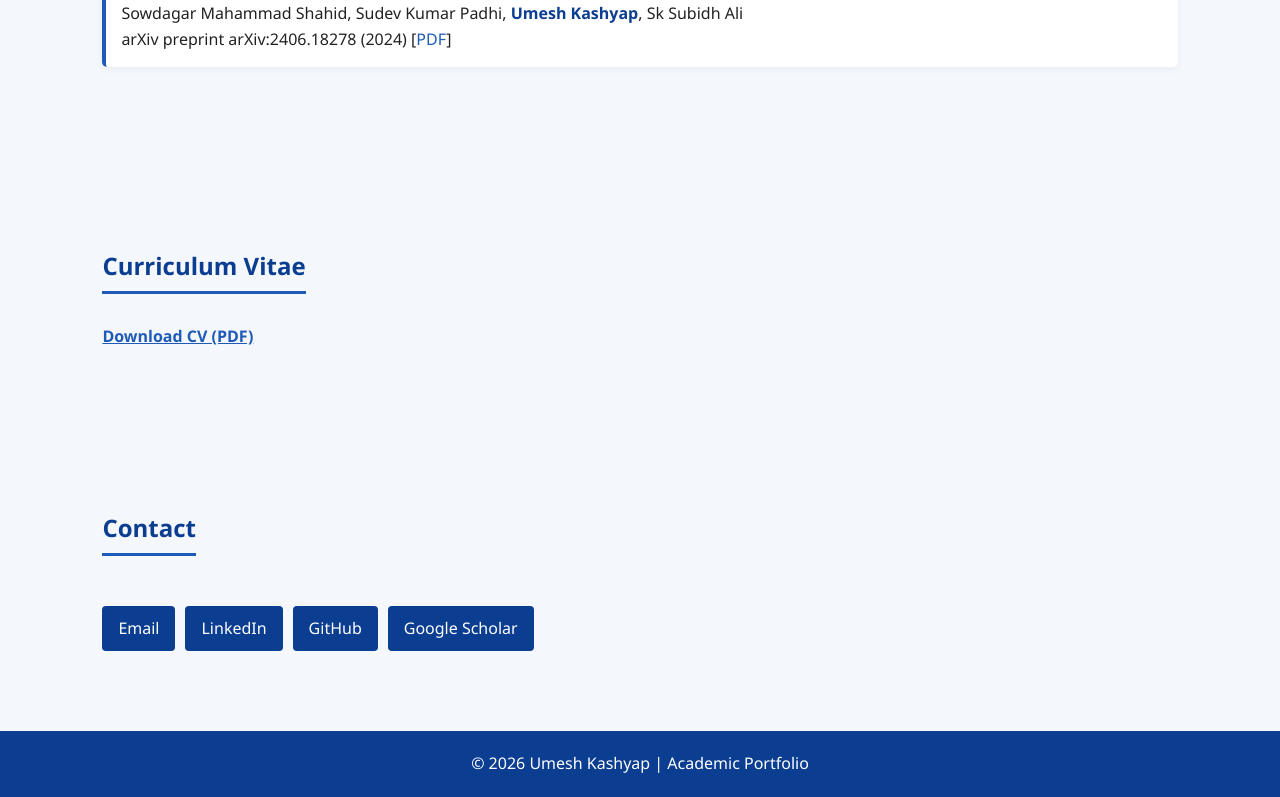
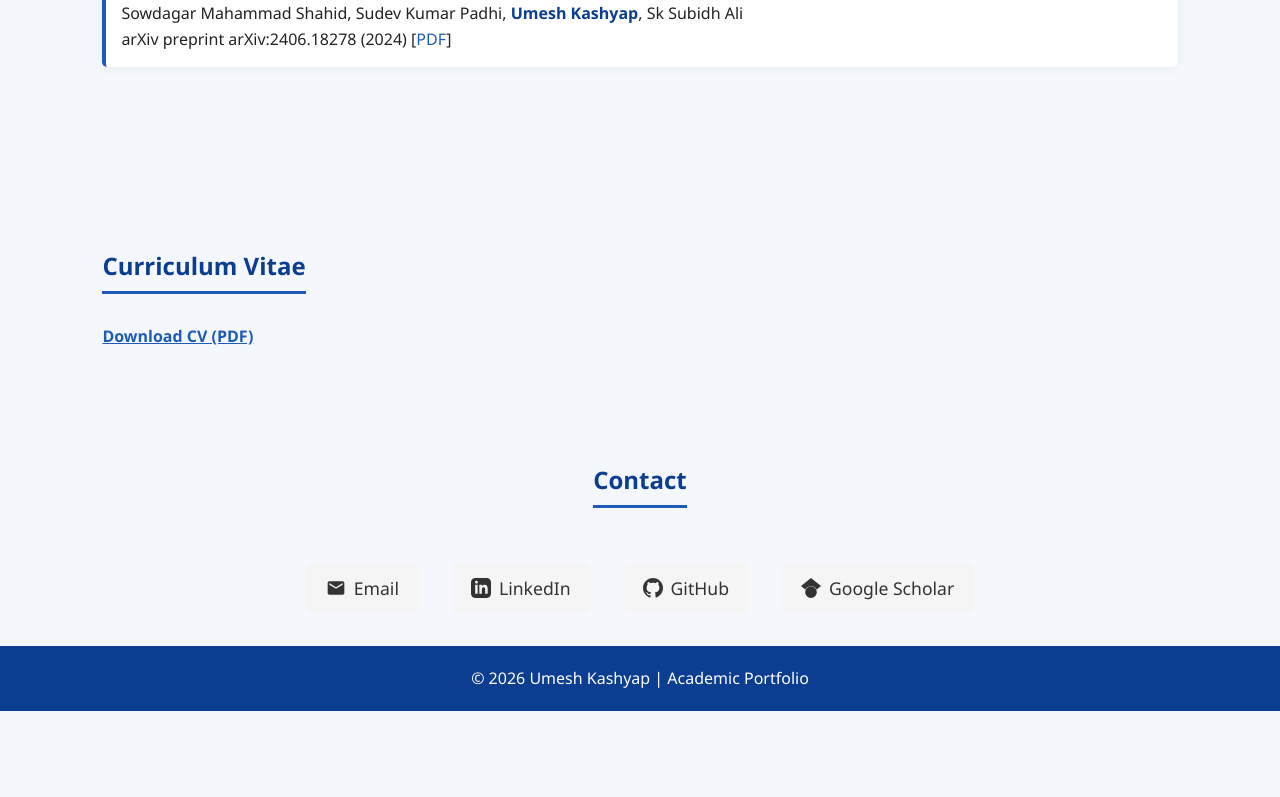
Before and after one commit to umesh-21/umeshkashyap, a React (Create React App) app: page / in a window 1280 px wide. Shown: the part 2046-2843 px from the top of the page. After the commit the page ends 2757 px from the top, so only its background shows below. Built offline with nearby package versions, Linux system fonts and the light colour scheme; the HTML template or start-up script is replaced by a standard one.

Commit message:
update contact icons

```diff
--- a/src/components/Contact.css
+++ b/src/components/Contact.css
@@ -1,23 +1,38 @@
+#contact {
+  padding: 2rem;
+  text-align: center;
+}
+
 .contact-links {
-  margin-top: 20px;
   display: flex;
+  justify-content: center;
+  gap: 2rem;
   flex-wrap: wrap;
-  gap: 10px;
+  margin-top: 1.5rem;
 }
 
 .contact-links a {
-  display: inline-block;
-  padding: 10px 16px;
-  background: var(--primary);
-  color: white;
+  display: flex;
+  align-items: center;
+  gap: 0.5rem;
   text-decoration: none;
-  border-radius: 4px;
-  transition: 0.3s;
+  color: #333;
+  font-size: 1.1rem;
+  padding: 0.75rem 1.25rem;
+  border-radius: 8px;
+  background: #f5f5f5;
+  transition: all 0.3s ease;
 }
 
 .contact-links a:hover {
-  background: var(--accent);
+  background: #007bff;
+  color: white;
   transform: translateY(-2px);
+}
+
+.contact-links a svg,
+.contact-links a .icon {
+  font-size: 1.4rem;
 }
 
 @media (max-width: 768px) {
--- a/src/components/Contact.js
+++ b/src/components/Contact.js
@@ -6,10 +6,30 @@
     <section id="contact">
       <h2>Contact</h2>
       <div className="contact-links">
-        <a href="mailto:umeshk@iitbhilai.ac.in">Email</a>
-        <a href="https://www.linkedin.com/in/umesh-kashyap-491744172/" target="_blank" rel="noopener noreferrer">LinkedIn</a>
-        <a href="https://github.com/umesh-21" target="_blank" rel="noopener noreferrer">GitHub</a>
-        <a href="https://scholar.google.com/citations?user=pragXJsAAAAJ&hl=en" target="_blank" rel="noopener noreferrer">Google Scholar</a>
+        <a href="mailto:umeshk@iitbhilai.ac.in">
+          <svg xmlns="http://www.w3.org/2000/svg" width="20" height="20" viewBox="0 0 24 24" fill="currentColor">
+            <path d="M20 4H4c-1.1 0-2 .9-2 2v12c0 1.1.9 2 2 2h16c1.1 0 2-.9 2-2V6c0-1.1-.9-2-2-2zm0 4l-8 5-8-5V6l8 5 8-5v2z"/>
+          </svg>
+          Email
+        </a>
+        <a href="https://www.linkedin.com/in/umesh-kashyap-491744172/" target="_blank" rel="noopener noreferrer">
+          <svg xmlns="http://www.w3.org/2000/svg" width="20" height="20" viewBox="0 0 24 24" fill="currentColor">
+            <path d="M19 0h-14c-2.761 0-5 2.239-5 5v14c0 2.761 2.239 5 5 5h14c2.762 0 5-2.239 5-5v-14c0-2.761-2.238-5-5-5zm-11 19h-3v-11h3v11zm-1.5-12.268c-.966 0-1.75-.79-1.75-1.764s.784-1.764 1.75-1.764 1.75.79 1.75 1.764-.783 1.764-1.75 1.764zm13.5 12.268h-3v-5.604c0-3.368-4-3.113-4 0v5.604h-3v-11h3v1.765c1.396-2.586 7-2.777 7 2.476v6.759z"/>
+          </svg>
+          LinkedIn
+        </a>
+        <a href="https://github.com/umesh-21" target="_blank" rel="noopener noreferrer">
+          <svg xmlns="http://www.w3.org/2000/svg" width="20" height="20" viewBox="0 0 24 24" fill="currentColor">
+            <path d="M12 0c-6.626 0-12 5.373-12 12 0 5.302 3.438 9.8 8.207 11.387.599.111.793-.261.793-.577v-2.234c-3.338.726-4.033-1.416-4.033-1.416-.546-1.387-1.333-1.756-1.333-1.756-1.089-.745.083-.729.083-.729 1.205.084 1.839 1.237 1.839 1.237 1.07 1.834 2.807 1.304 3.492.997.107-.775.418-1.305.762-1.604-2.665-.305-5.467-1.334-5.467-5.931 0-1.311.469-2.381 1.236-3.221-.124-.303-.535-1.524.117-3.176 0 0 1.008-.322 3.301 1.23.957-.266 1.983-.399 3.003-.404 1.02.005 2.047.138 3.006.404 2.291-1.552 3.297-1.23 3.297-1.23.653 1.653.242 2.874.118 3.176.77.84 1.235 1.911 1.235 3.221 0 4.609-2.807 5.624-5.479 5.921.43.372.823 1.102.823 2.222v3.293c0 .319.192.694.801.576 4.765-1.589 8.199-6.086 8.199-11.386 0-6.627-5.373-12-12-12z"/>
+          </svg>
+          GitHub
+        </a>
+        <a href="https://scholar.google.com/citations?user=pragXJsAAAAJ&hl=en" target="_blank" rel="noopener noreferrer">
+          <svg xmlns="http://www.w3.org/2000/svg" width="20" height="20" viewBox="0 0 24 24" fill="currentColor">
+            <path d="M5.242 13.769L0 9.5 12 0l12 9.5-5.242 4.269C17.548 11.249 14.978 9.5 12 9.5c-2.977 0-5.548 1.748-6.758 4.269zM12 10a7 7 0 1 0 0 14 7 7 0 0 0 0-14z"/>
+          </svg>
+          Google Scholar
+        </a>
       </div>
     </section>
   );
```
